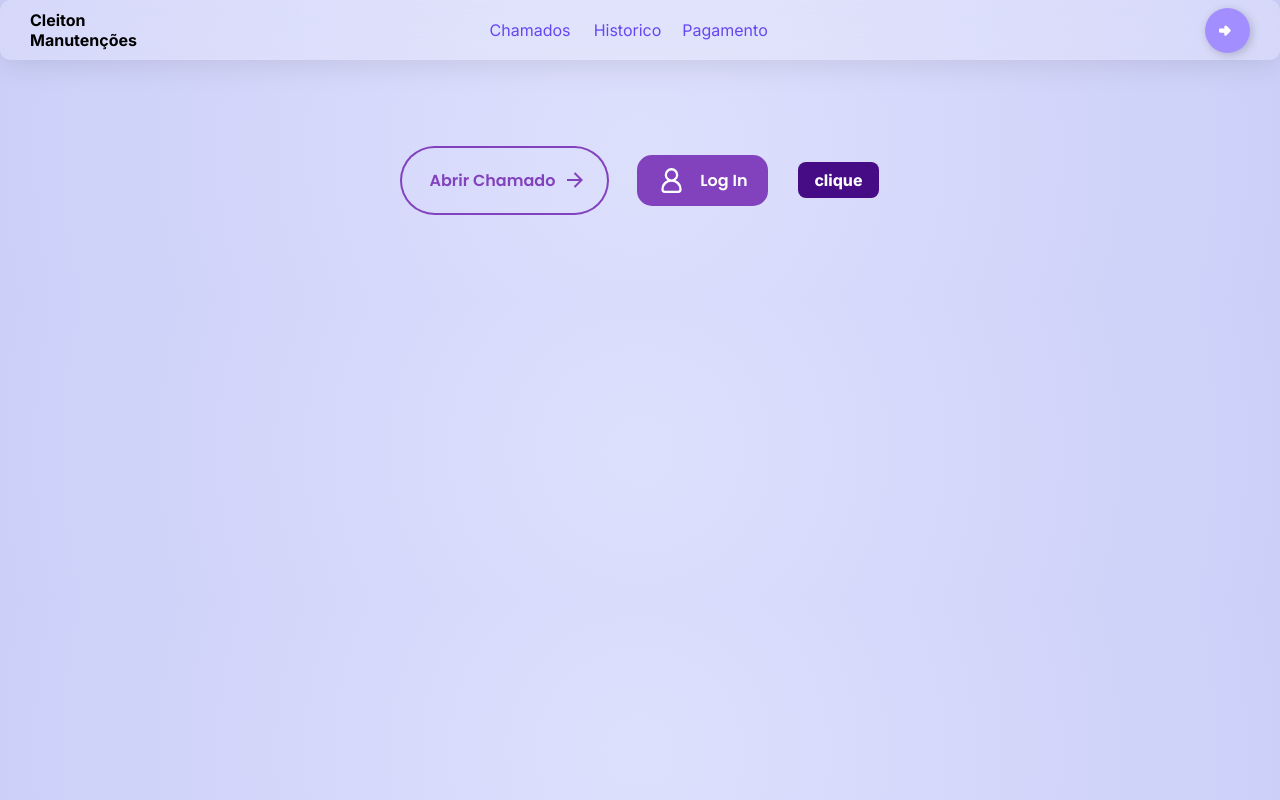
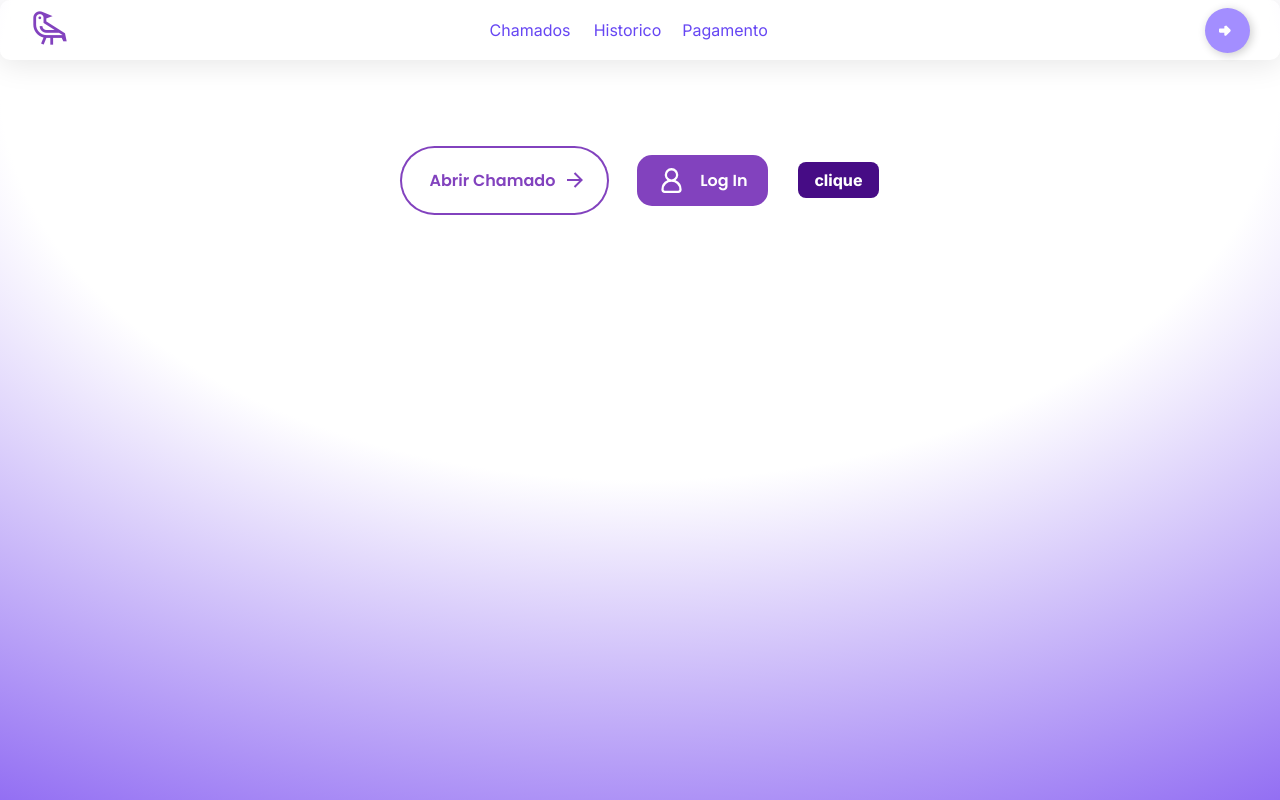
Before and after one commit to NeroPRDO/WEB-II---PROJETO, an Angular app in the folder manutencao-equipamentos/: page / in a window 1280 px wide. Built offline with nearby package versions, Linux system fonts and the light colour scheme.

Commit message:
feat: adicionando novo background e nova logo

```diff
--- a/manutencao-equipamentos/src/app/app.css
+++ b/manutencao-equipamentos/src/app/app.css
@@ -7,7 +7,15 @@
   font-style: normal;
 }
 /*grid teste */
-
+body{
+    position: absolute;
+    inset: 0;
+    width: 100%;
+    height: 100%;
+    background: white;
+    background: radial-gradient(125% 125% at 50% 10%, #fff 40%, #63e 100%);
+    z-index: -10;
+}
 .container {
   display: flex;
   justify-content: center;
--- a/manutencao-equipamentos/src/app/shared/Nav/nav.css
+++ b/manutencao-equipamentos/src/app/shared/Nav/nav.css
@@ -13,7 +13,11 @@ nav {
     box-shadow: 0 4px 30px rgba(0, 0, 0, 0.103);
 
 }
-
+/*Logo*/
+.material-symbols-outlined{
+    color: #8242be;
+    font-size: 2.5rem;
+}
 
 nav a {
     text-decoration: none;
--- a/manutencao-equipamentos/src/app/shared/Nav/nav.html
+++ b/manutencao-equipamentos/src/app/shared/Nav/nav.html
@@ -1,7 +1,10 @@
 <!--NUm mexe pai, ainda to fazendo e vou deixar responsivo-->
+<link rel="stylesheet" href="https://fonts.googleapis.com/css2?family=Material+Symbols+Outlined:opsz,wght,FILL,GRAD@48,400,0,0&icon_names=raven" />
 <nav>
     <div class="nav-logo">
-        <h4>Cleiton Manutenções</h4>
+        <span class="material-symbols-outlined">
+            raven
+        </span>
     </div>
     <div class="nav-navegacao">
         <a class="menu__link" href="#">Chamados</a>
```
Also changed, not shown: manutencao-equipamentos/public/LOGO.png (added).
